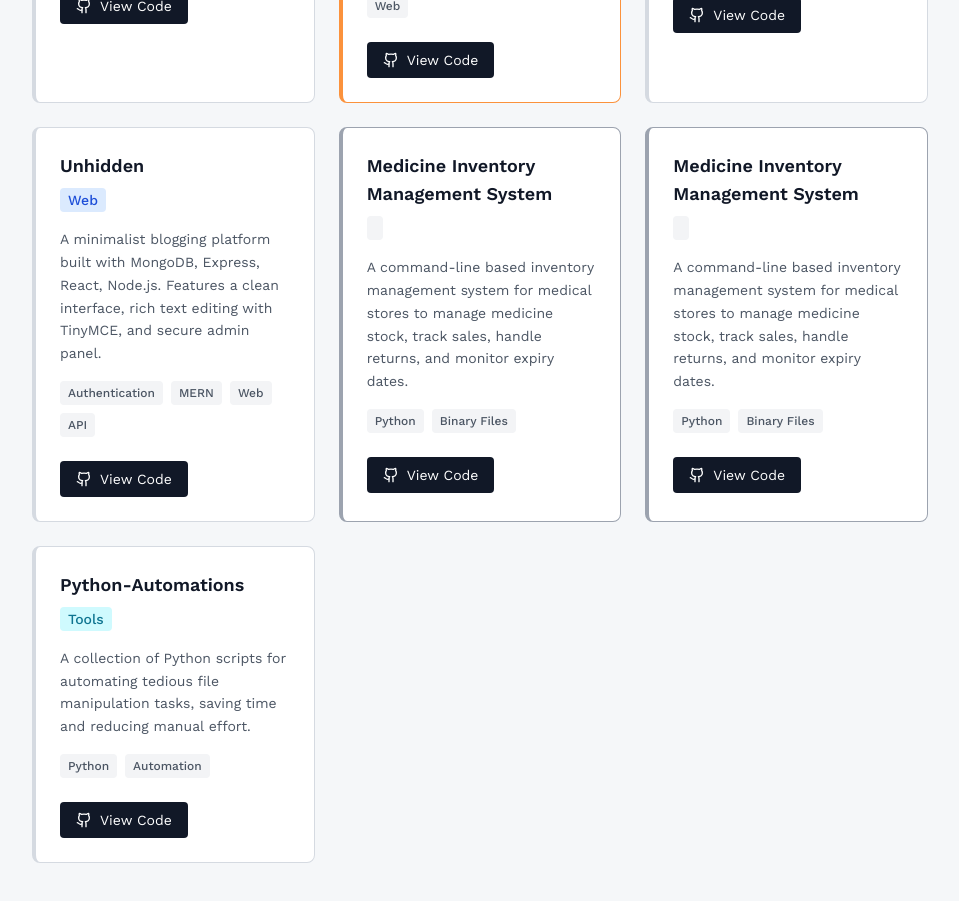
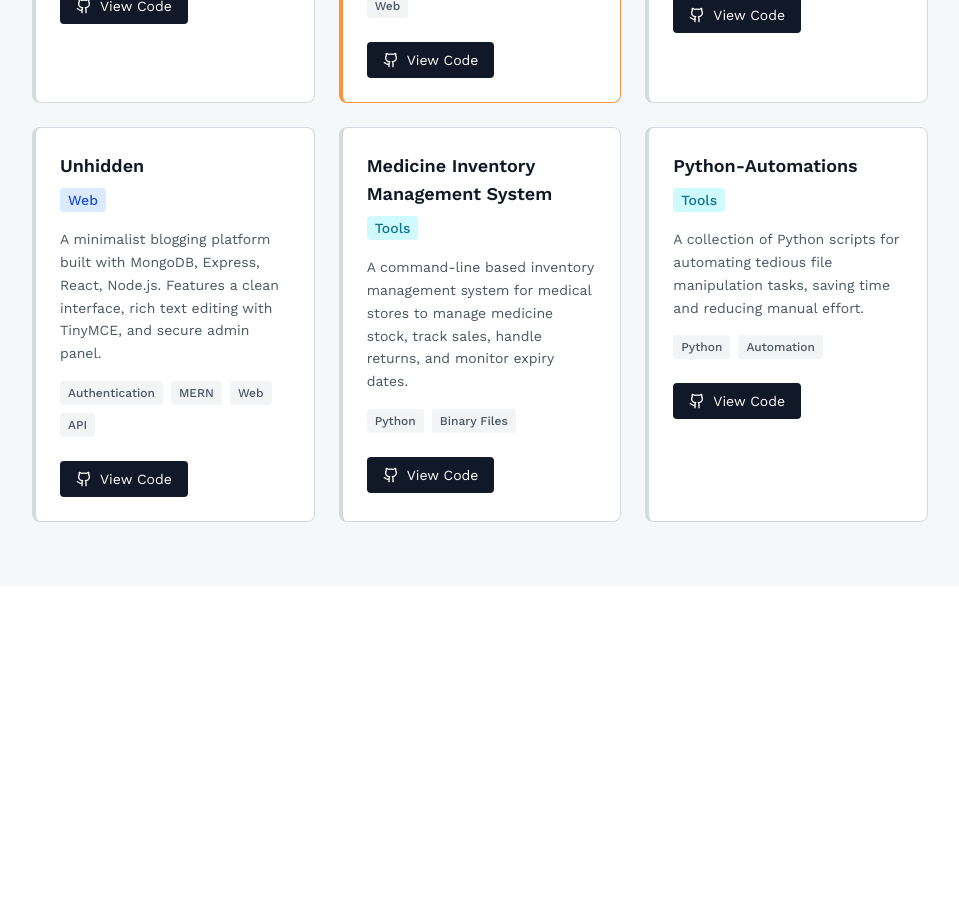
Before and after one commit to Khushi-Malik/KhushiPersonalWebsite, a React (Vite) app in the folder khushi-portfolio/: page /projects in a window 1280 px wide. Shown: the part 1080-1981 px from the top of the page, without its empty margins (160-1119 px from the left). After the commit the page ends 1666 px from the top, so only its background shows below. Built offline with nearby package versions, Linux system fonts and the light colour scheme.

Commit message:
Update index.js

```diff
--- a/khushi-portfolio/src/constants/index.js
+++ b/khushi-portfolio/src/constants/index.js
@@ -177,7 +177,7 @@ export const MyProjects = [
         iconURL: null,
         name: 'CurAItor',
         description: 'WINNER OF GENAI: A WebApp that uses AI to generate personalized art tours in a 3d museum based on user preferences.',
-        link: 'https://github.com/Khushi-Malik',
+        link: 'https://github.com/Khushi-Malik/gen-ai-art-museum',
         tags: ['AI', '3D', 'Web', 'Award Winner'],
         category: 'AI',
         isWinner: true
@@ -228,15 +228,7 @@ export const MyProjects = [
         description: 'A command-line based inventory management system for medical stores to manage medicine stock, track sales, handle returns, and monitor expiry dates.',
         link: 'https://github.com/Khushi-Malik/Good_Health_Medical_Records',
         tags: ['Python', 'Binary Files'],
-        // category: ''
-    },
-    {
-        iconURL: null,
-        name: 'Medicine Inventory Management System',
-        description: 'A command-line based inventory management system for medical stores to manage medicine stock, track sales, handle returns, and monitor expiry dates.',
-        link: 'https://github.com/Khushi-Malik/Good_Health_Medical_Records',
-        tags: ['Python', 'Binary Files'],
-        // category: ''
+        category: 'Tools'
     },
     {
         iconURL: null,
```
